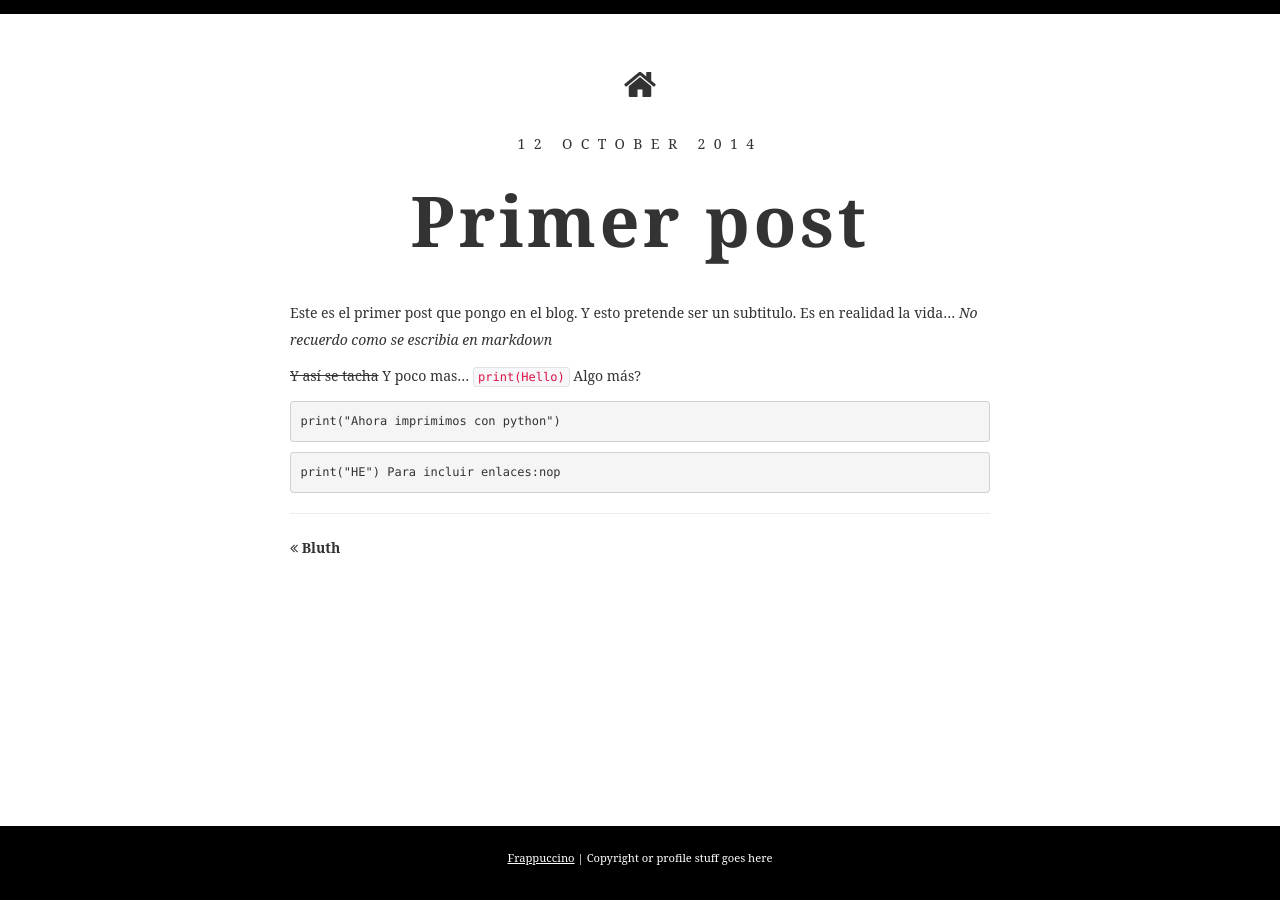
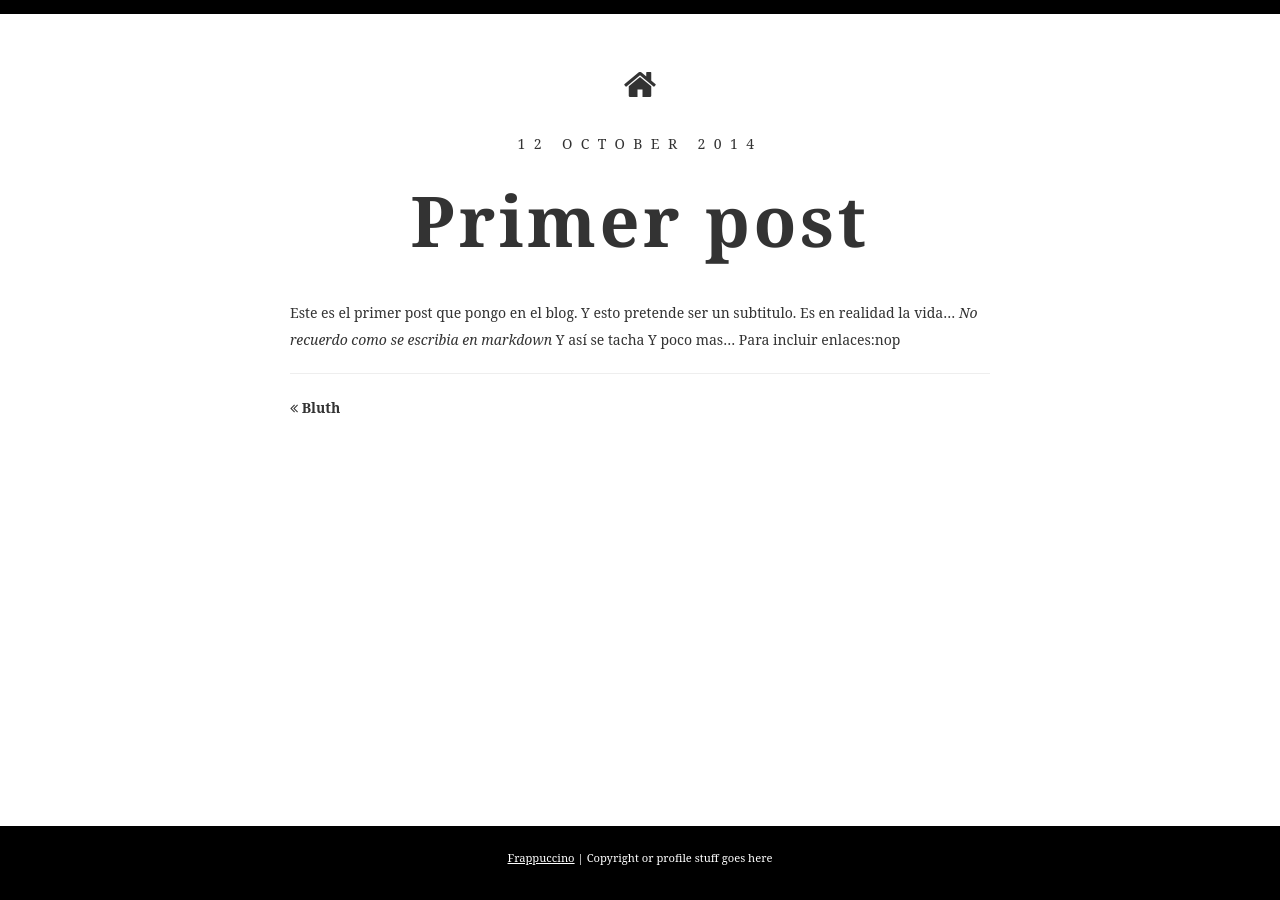
Before and after one commit to josuantonsanz/josuantonsanz.github.io, a Jekyll site: the page built from _posts/2014-10-12-inicio.md, in a window 1280 px wide. Built offline with Jekyll 4.4.1, drawn with Linux system fonts in a browser that asks for light colours; some web fonts are replaced.

````diff
--- a/_posts/2014-10-12-inicio.md
+++ b/_posts/2014-10-12-inicio.md
@@ -4,15 +4,6 @@
 ---
 
 Este es el primer post que pongo en el blog. Y esto pretende ser un subtitulo. Es en realidad la vida... *No recuerdo como se escribia en markdown*
-
-~~Y así se tacha~~
+Y así se tacha
 Y poco mas...
-`print(Hello)`
-Algo más?
-
-```python
-print("Ahora imprimimos con python")
-```
-
-    print("HE")
 Para incluir enlaces:nop
````
